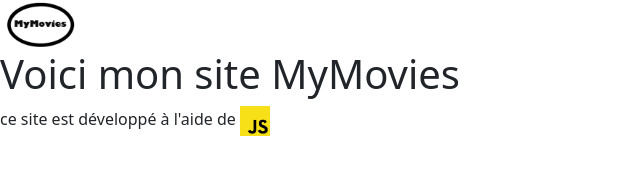
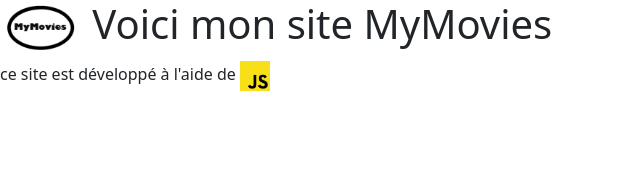
Before and after one commit to LoicThomas9170/web2, a website built with webpack: page exercices/module2/2.1/src/index.html in a window 1280 px wide. Shown: the whole page, without its empty margins (0-640 px from the left). Built offline with nearby package versions, Linux system fonts and the light colour scheme.

Commit message:
MyMovies :bundler V2

```diff
--- a/exercices/module2/2.1/src/index.html
+++ b/exercices/module2/2.1/src/index.html
@@ -9,12 +9,12 @@
 
   <body>
     <header>
-      <nav>
-        <img src="./img/logo-MyMovies1.png" height="50px" alt="Logo MyMovies">
-      </nav>
     </header>
     <main>
-      <h1>Voici mon site MyMovies</h1>
+      <h1>
+        <img src="./img/logo-MyMovies1.png" height="50px" alt="Logo MyMovies">
+        Voici mon site MyMovies
+      </h1>
     </main>
     <footer>
       <p>
```
